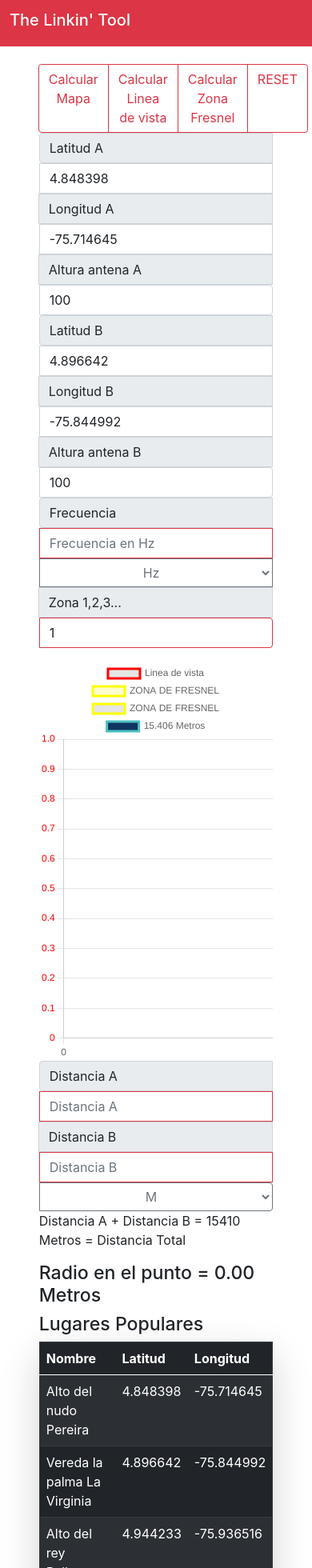
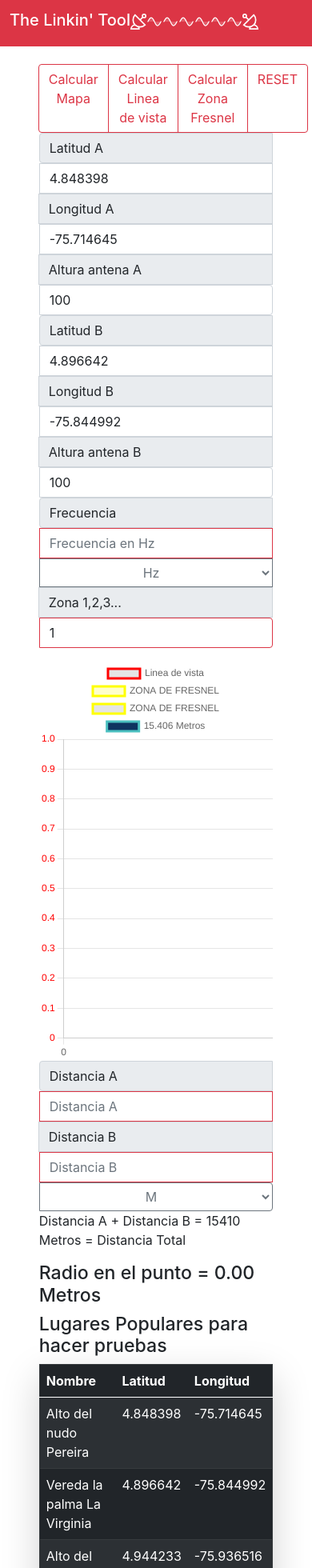
Before and after one commit to Icebreaker26/TheLinkinTool, a React (Create React App) app: page / in a window 390 px wide. Shown: the top 1960 px of the page at 80% size. Built offline with nearby package versions, Linux system fonts and the light colour scheme.

Commit message:
responsive second one

```diff
--- a/src/App.js
+++ b/src/App.js
@@ -731,7 +731,15 @@ var midata = {
 
       <Populares/>
       <CalcularPotenciaRecibida distancia={distanciaEnKilometros} frecuencia={frecuencia} unidadFrecuencia ={unidadFrecuencia}/>
-    </div>
+
+      <div className="alert alert-success" role="alert" style={{marginTop:"20px"}}>
+
+                          <p>¡Pronto estarán disponibles los cálculos para las atenuaciones y la documentación del software con los cálculos matemáticos utilizados…!</p>
+
+      </div>
+
+      </div>
+
     <Footer/>
 
     </>
--- a/src/componentes/Navbar.js
+++ b/src/componentes/Navbar.js
@@ -1,4 +1,6 @@
 import React from "react";
+import { PiWaveSineDuotone } from "react-icons/pi";
+import { GrSatellite } from "react-icons/gr";
 
 const Navbar = () =>{
 
@@ -6,7 +8,19 @@ const Navbar = () =>{
 
         <nav class="navbar fixed-top navbar-dark bg-danger">
             <div class="container-md">
-                <h1 class="navbar-brand">The Linkin' Tool</h1>
+                <h1 class="navbar-brand">The Linkin' Tool
+                <GrSatellite />
+                <PiWaveSineDuotone />
+                <PiWaveSineDuotone />
+                <PiWaveSineDuotone />
+                <PiWaveSineDuotone />
+                <PiWaveSineDuotone />
+                <PiWaveSineDuotone />
+                <GrSatellite style={{ transform:  'scaleX(-1)' }}/>
+
+                </h1>
+
+
             </div>
         </nav>
 
--- a/src/componentes/Populares.js
+++ b/src/componentes/Populares.js
@@ -33,7 +33,7 @@ const Populares = () => {
 
   return (
     <>
-    <h3>Lugares Populares</h3>
+    <h3 className='mx-center'>Lugares Populares para hacer pruebas</h3>
     <table className="table table-dark  table-striped table-hover shadow-lg p-3 mb-5 bg-body rounded" border="1">
       <thead>
         <tr>
--- a/src/index.css
+++ b/src/index.css
@@ -15,7 +15,8 @@ code {
 @media only screen and (min-width: 768px) {
 
   #grafico{
-    width: 100;
+    width: 100%;
+    height: 80vh;
   }
 
 
```
